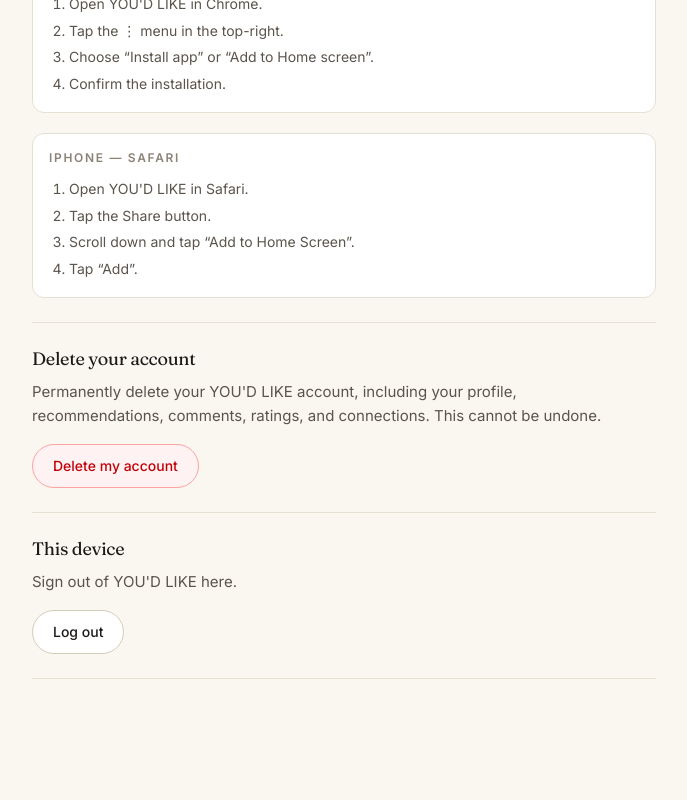
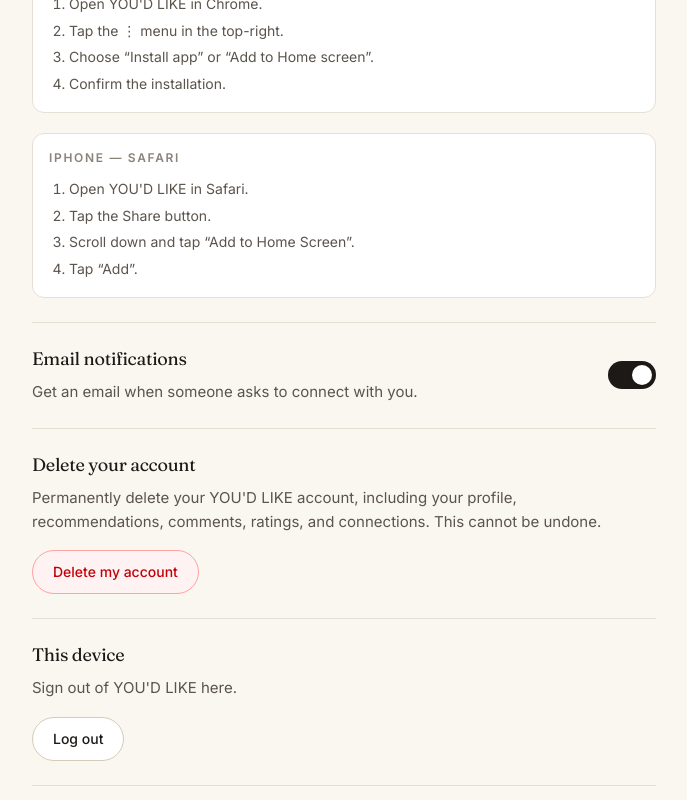
Before and after one commit to seeckerstein/recommendly, a Next.js app in the folder apps/web/: page /settings in a window 1280 px wide. Shown: the part 2489-3289 px from the top of the page, without its empty margins (432-1119 px from the left). Before the commit the page ends 3248 px from the top, so only its background shows below. Built offline with nearby package versions, Linux system fonts and the light colour scheme; no server answers.

Commit message:
add email notification settings to profile settings

```diff
--- a/apps/web/src/app/settings/page.tsx
+++ b/apps/web/src/app/settings/page.tsx
@@ -2,6 +2,7 @@
 import { Page, PageTitle } from "@/components/ui/Card";
 import { InstallPrompt } from "./InstallPrompt";
 import { DeleteAccountSection } from "./DeleteAccountSection";
+import { EmailNotificationSettings } from "./EmailNotificationSettings";
 
 const sections = [
   {
@@ -126,6 +127,7 @@
               </div>
             </div>
           </section>
+          <EmailNotificationSettings />
           <DeleteAccountSection />
 
           <section className="py-6">
```
